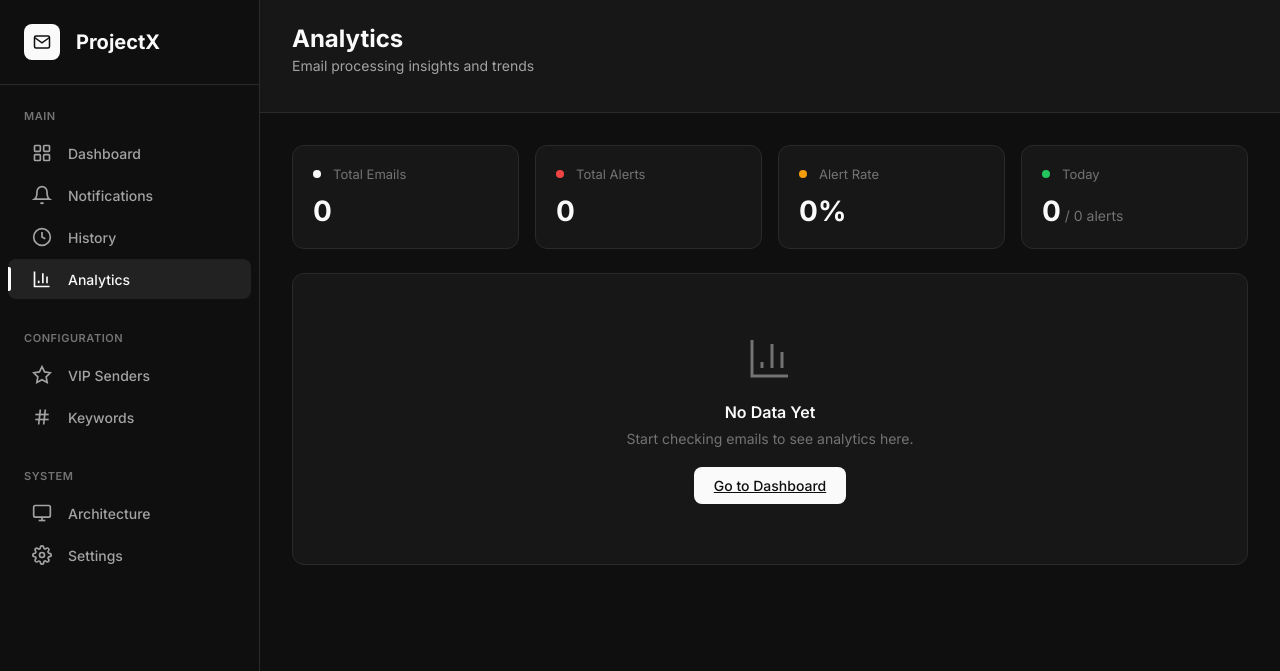
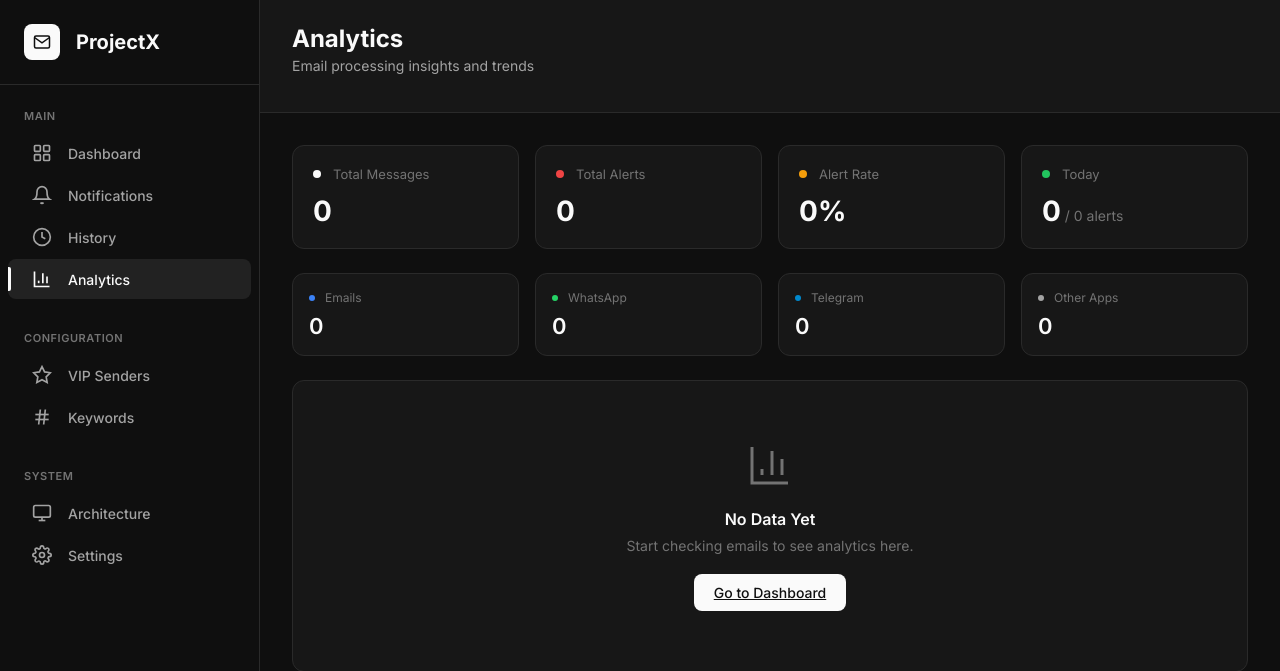
Before and after one commit to redwing-381/projectX, a FastAPI app: page /analytics in a window 1280 px wide. Shown: the top 671 px of the page. Run offline with FastAPI, Linux system fonts and the light colour scheme.

Commit message:
Analytics: add source breakdown (email/whatsapp/telegram/other), fix total count

```diff
--- a/src/api/routes/analytics.py
+++ b/src/api/routes/analytics.py
@@ -18,12 +18,18 @@ templates = Jinja2Templates(directory="src/templates")
 @router.get("/analytics", response_class=HTMLResponse)
 async def analytics_page(request: Request, db: Session | None = Depends(get_db_optional)):
     """Render analytics dashboard page."""
+    empty_breakdown = {"email": 0, "whatsapp": 0, "telegram": 0, "other": 0}
+
     if db is None:
         return templates.TemplateResponse("analytics.html", {
             "request": request,
             "active_page": "analytics",
             "has_data": False,
-            "metrics": {"total_emails": 0, "total_alerts": 0, "alert_rate": 0, "today_emails": 0, "today_alerts": 0},
+            "metrics": {
+                "total_emails": 0, "total_messages": 0, "total_alerts": 0,
+                "alert_rate": 0, "today_emails": 0, "today_alerts": 0,
+                "source_breakdown": empty_breakdown
+            },
             "emails_by_day": [],
             "urgency_ratio": {"urgent": 0, "not_urgent": 0},
             "top_senders": [],
@@ -34,11 +40,15 @@ async def analytics_page(request: Request, db: Session | None = Depends(get_db_o
         emails_by_day = analytics.get_emails_by_day(db, days=7)
         urgency_ratio = analytics.get_urgency_ratio(db)
         top_senders = analytics.get_top_senders(db, limit=5)
-        has_data = metrics["total_emails"] > 0
+        has_data = metrics["total_messages"] > 0
     except Exception as e:
         logger.error(f"Analytics error: {e}")
         has_data = False
-        metrics = {"total_emails": 0, "total_alerts": 0, "alert_rate": 0, "today_emails": 0, "today_alerts": 0}
+        metrics = {
+            "total_emails": 0, "total_messages": 0, "total_alerts": 0,
+            "alert_rate": 0, "today_emails": 0, "today_alerts": 0,
+            "source_breakdown": empty_breakdown
+        }
         emails_by_day = []
         urgency_ratio = {"urgent": 0, "not_urgent": 0}
         top_senders = []
--- a/src/templates/analytics.html
+++ b/src/templates/analytics.html
@@ -16,9 +16,9 @@
         <div style="background: var(--bg-secondary); border: 1px solid var(--sidebar-border); border-radius: 12px; padding: 20px;">
             <div style="display: flex; align-items: center; gap: 12px; margin-bottom: 12px;">
                 <span style="width: 8px; height: 8px; border-radius: 50%; background: #fafafa;"></span>
-                <span style="font-size: 13px; color: var(--text-muted);">Total Emails</span>
+                <span style="font-size: 13px; color: var(--text-muted);">Total Messages</span>
             </div>
-            <div style="font-size: 28px; font-weight: 700;">{{ metrics.total_emails }}</div>
+            <div style="font-size: 28px; font-weight: 700;">{{ metrics.total_messages }}</div>
         </div>
         <div style="background: var(--bg-secondary); border: 1px solid var(--sidebar-border); border-radius: 12px; padding: 20px;">
             <div style="display: flex; align-items: center; gap: 12px; margin-bottom: 12px;">
@@ -40,6 +40,38 @@
                 <span style="font-size: 13px; color: var(--text-muted);">Today</span>
             </div>
             <div style="font-size: 28px; font-weight: 700;">{{ metrics.today_emails }}<span style="font-size: 14px; color: var(--text-muted); font-weight: 400;"> / {{ metrics.today_alerts }} alerts</span></div>
+        </div>
+    </div>
+
+    <!-- Source Breakdown Cards -->
+    <div style="display: grid; grid-template-columns: repeat(4, 1fr); gap: 16px; margin-bottom: 24px;">
+        <div style="background: var(--bg-secondary); border: 1px solid var(--sidebar-border); border-radius: 12px; padding: 16px;">
+            <div style="display: flex; align-items: center; gap: 10px; margin-bottom: 8px;">
+                <span style="width: 6px; height: 6px; border-radius: 50%; background: #3b82f6;"></span>
+                <span style="font-size: 12px; color: var(--text-muted);">Emails</span>
+            </div>
+            <div style="font-size: 22px; font-weight: 600;">{{ metrics.source_breakdown.email }}</div>
+        </div>
+        <div style="background: var(--bg-secondary); border: 1px solid var(--sidebar-border); border-radius: 12px; padding: 16px;">
+            <div style="display: flex; align-items: center; gap: 10px; margin-bottom: 8px;">
+                <span style="width: 6px; height: 6px; border-radius: 50%; background: #25d366;"></span>
+                <span style="font-size: 12px; color: var(--text-muted);">WhatsApp</span>
+            </div>
+            <div style="font-size: 22px; font-weight: 600;">{{ metrics.source_breakdown.whatsapp }}</div>
+        </div>
+        <div style="background: var(--bg-secondary); border: 1px solid var(--sidebar-border); border-radius: 12px; padding: 16px;">
+            <div style="display: flex; align-items: center; gap: 10px; margin-bottom: 8px;">
+                <span style="width: 6px; height: 6px; border-radius: 50%; background: #0088cc;"></span>
+                <span style="font-size: 12px; color: var(--text-muted);">Telegram</span>
+            </div>
+            <div style="font-size: 22px; font-weight: 600;">{{ metrics.source_breakdown.telegram }}</div>
+        </div>
+        <div style="background: var(--bg-secondary); border: 1px solid var(--sidebar-border); border-radius: 12px; padding: 16px;">
+            <div style="display: flex; align-items: center; gap: 10px; margin-bottom: 8px;">
+                <span style="width: 6px; height: 6px; border-radius: 50%; background: #a3a3a3;"></span>
+                <span style="font-size: 12px; color: var(--text-muted);">Other Apps</span>
+            </div>
+            <div style="font-size: 22px; font-weight: 600;">{{ metrics.source_breakdown.other }}</div>
         </div>
     </div>
 
```
Also changed, not shown: src/services/analytics.py (+44 -9 lines).
